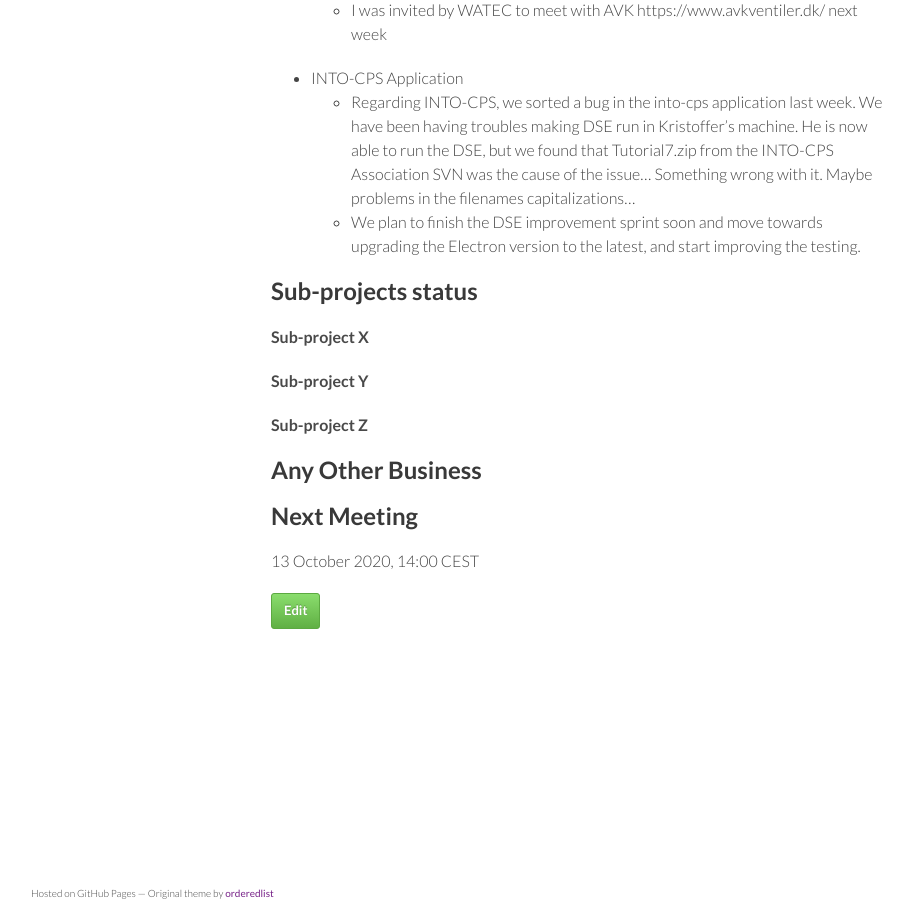
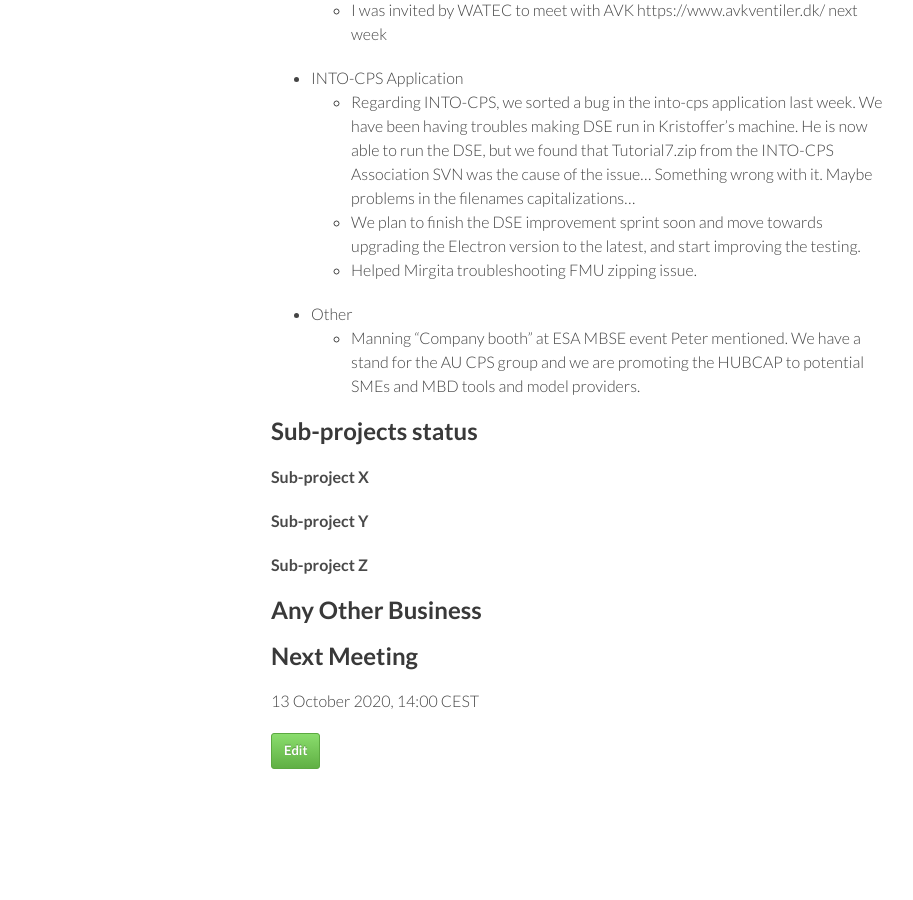
Before and after one commit to digitaltwincentre/digitaltwincentre.github.io, a Jekyll site: the page built from _biweeklies/Biweekly-25.md, in a window 1280 px wide and 900 px high, scrolled down 1359 px. Shown: the whole window, without its empty margins (179-1092 px from the left). Built offline with Jekyll 4.4.1, drawn with Linux system fonts in a browser that asks for light colours; nearby versions of some CDN libraries.

Commit message:
Update Biweekly-25.md

```diff
--- a/_biweeklies/Biweekly-25.md
+++ b/_biweeklies/Biweekly-25.md
@@ -54,6 +54,13 @@ date: 29 September 2020, 1400 CEST
 * INTO-CPS Application
    * Regarding INTO-CPS, we sorted a bug in the into-cps application last week. We have been having troubles making DSE run in Kristoffer's machine. He is now able to run the DSE, but we found that Tutorial7.zip from the INTO-CPS Association SVN was the cause of the issue... Something wrong with it. Maybe problems in the filenames capitalizations...
    * We plan to finish the DSE improvement sprint soon and move towards upgrading the Electron version to the latest, and start improving the testing.
+   * Helped Mirgita troubleshooting FMU zipping issue.
+
+* Other
+   * Manning "Company booth" at ESA MBSE event Peter mentioned. We have a stand for the AU CPS group and we are promoting the HUBCAP to potential SMEs and MBD tools and model providers.
+
+
+
 
 ## Sub-projects status
 
```
